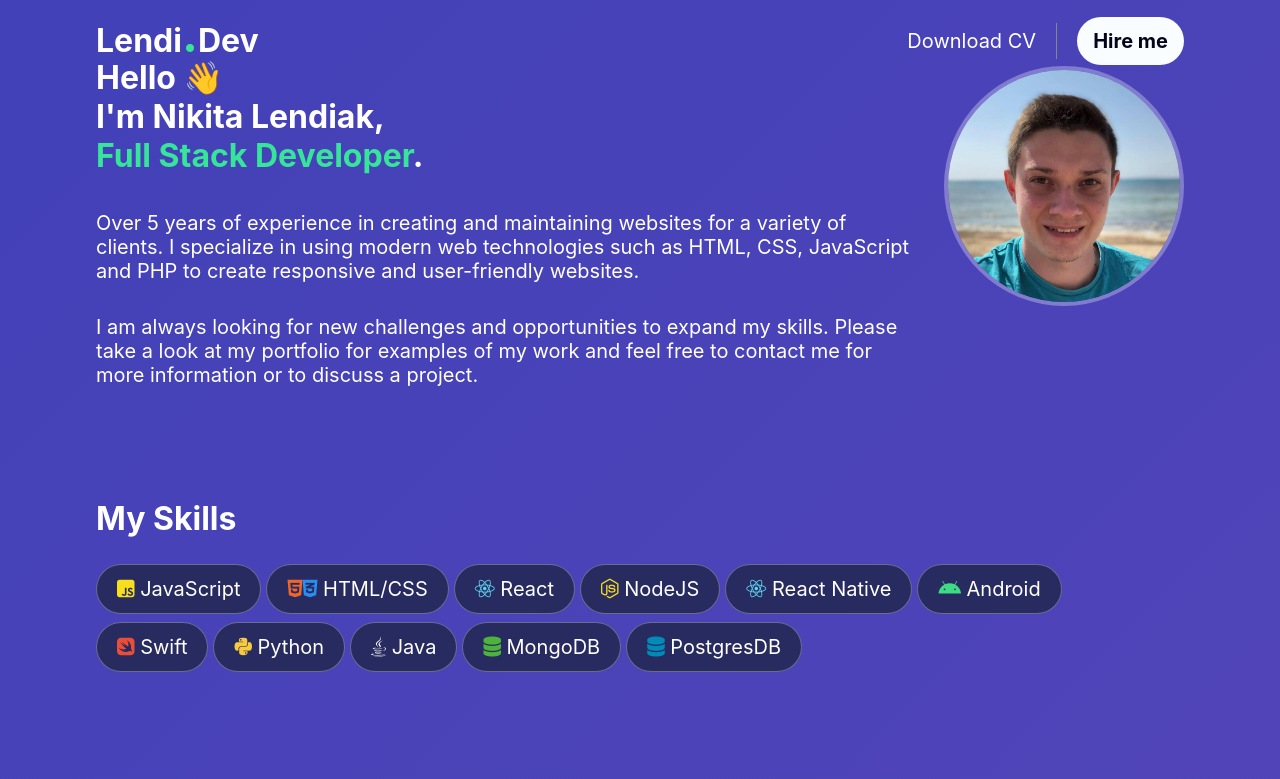
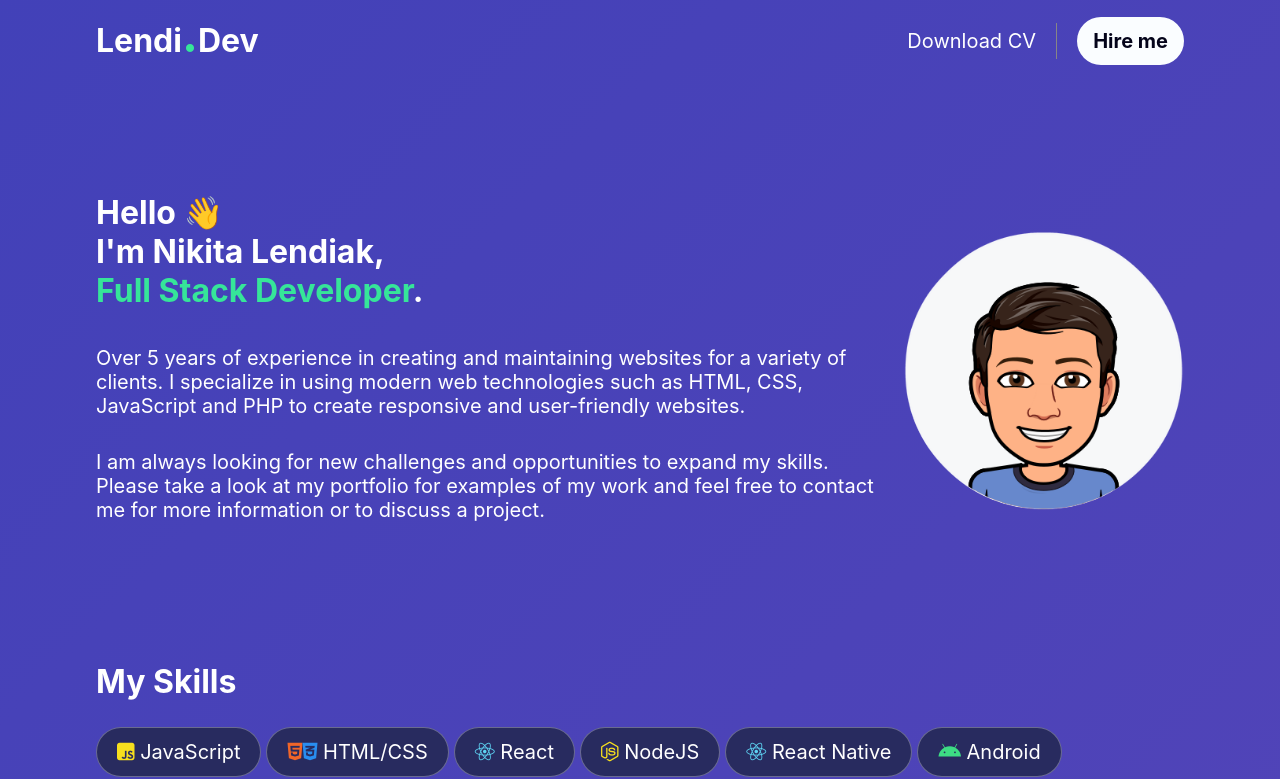
Before and after one commit to LendiDev/portfolio-website-v1, a React (Create React App) app: page / in a window 1280 px wide. Shown: the top 779 px of the page. Built offline with nearby package versions, Linux system fonts and the light colour scheme.

Commit message:
add new profile image

```diff
--- a/src/components/LoadingModal/index.js
+++ b/src/components/LoadingModal/index.js
@@ -1,30 +1,30 @@
-import { useEffect, useRef, useState } from 'react';
-import './LoadingModal.css'
+import { useEffect, useRef, useState } from "react";
+import "./LoadingModal.css";
 
-const LoadingModal = ({isLoaded}) => {
-
-  const [hideClassName, setHideModalClassName] = useState('');
+const LoadingModal = ({ isLoaded }) => {
+  const [hideClassName, setHideModalClassName] = useState("");
   const ref = useRef(null);
 
   useEffect(() => {
     if (isLoaded) {
       setTimeout(() => {
-        setHideModalClassName('hide-modal');
+        setHideModalClassName("hide-modal");
       }, 500);
       return setTimeout(() => {
         ref.current.remove();
       }, 1475);
     }
-  }, [isLoaded])
-
+  }, [isLoaded]);
 
   return (
     <div ref={ref} className={"loading-modal " + hideClassName}>
-       <div className="header-logo loading-logo">
-          <div>Lendi</div>
-          <div><span className="text-accent bounce">.</span></div>
-          <div>Dev</div>
+      <div className="header-logo loading-logo">
+        <div>Lendi</div>
+        <div>
+          <span className="text-accent bounce">.</span>
         </div>
+        <div>Dev</div>
+      </div>
     </div>
   );
 };
--- a/src/components/Main/Main.css
+++ b/src/components/Main/Main.css
@@ -38,12 +38,12 @@
 
 .profile-image {
   margin-top: var(--space-1);
-  align-self: flex-start;
+  align-self: center;
   object-fit: contain;
   border-radius: 400px;
-  width: 15rem;
-  height: 15rem;
-  border: 4px solid rgba(255,255,255, 0.3);
+  width: 17.5rem;
+  height: 17.5rem;
+  /* border: 4px solid rgba(255,255,255, 0.99); */
 }
 
 section {
@@ -63,6 +63,7 @@ section:nth-child(1) {
   display: flex;
   justify-content: center;
   flex-direction: column;
+  min-height: calc(50vh);
 }
 
 .portfolio-list {
@@ -75,7 +76,6 @@ section:nth-child(1) {
   display: flex;
   flex-direction: column;
   justify-content: flex-start;
-  /* background-color: #282B5F; //rgb(44, 44, 66); */
   background-color: #282b5f;
   border-radius: 25px;
   overflow: hidden;
@@ -230,6 +230,7 @@ section:nth-child(1) {
 
 @media only screen and (min-width: 60rem) and (max-width: 90rem) {
   .Main-body {
-    padding: 0.5rem var(--space-20);
+    padding-left: var(--space-20);
+    padding-right: var(--space-20);
   }
 }
--- a/src/components/Main/index.js
+++ b/src/components/Main/index.js
@@ -27,7 +27,7 @@ const Main = () => {
             </article>
             <img
               className="profile-image"
-              src="/assets/images/profile.jpg"
+              src="/assets/images/profile.png"
               alt="Nikita's profile"
             ></img>
           </div>
```
Also changed, not shown: public/assets/images/profile.png (added).
